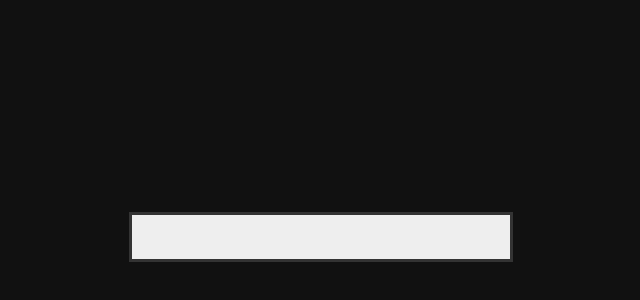
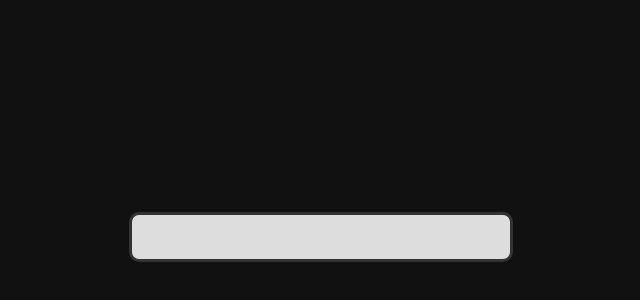
Before and after one commit to MrSwingy/swingy, a plain HTML site: page index.html in a window 1280 px wide. Shown: the part 108-408 px from the top of the page, without its empty margins (319-959 px from the left). Drawn offline with Linux system fonts and the light colour scheme.

Commit message:
Update swingy.css

```diff
--- a/swingy.css
+++ b/swingy.css
@@ -1,5 +1,5 @@
 input {
-    background-color: #EEEEEE;
+    background-color: #DDD;
     width: 30%;
     height: 50px;
     position: absolute;
@@ -7,4 +7,5 @@ input {
     left: 35%;
     border: 3px solid #333;
     text-align: center;
+    border-radius: 10px;
 }
```
